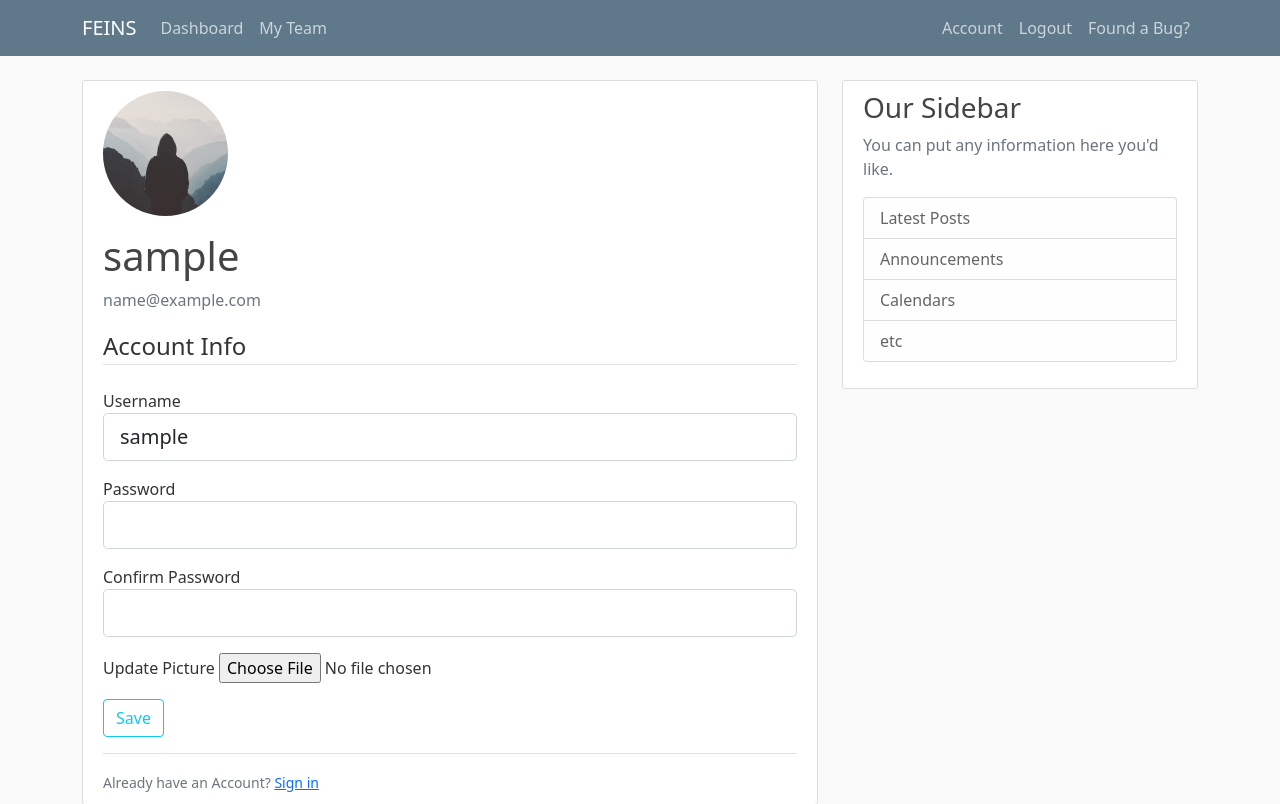
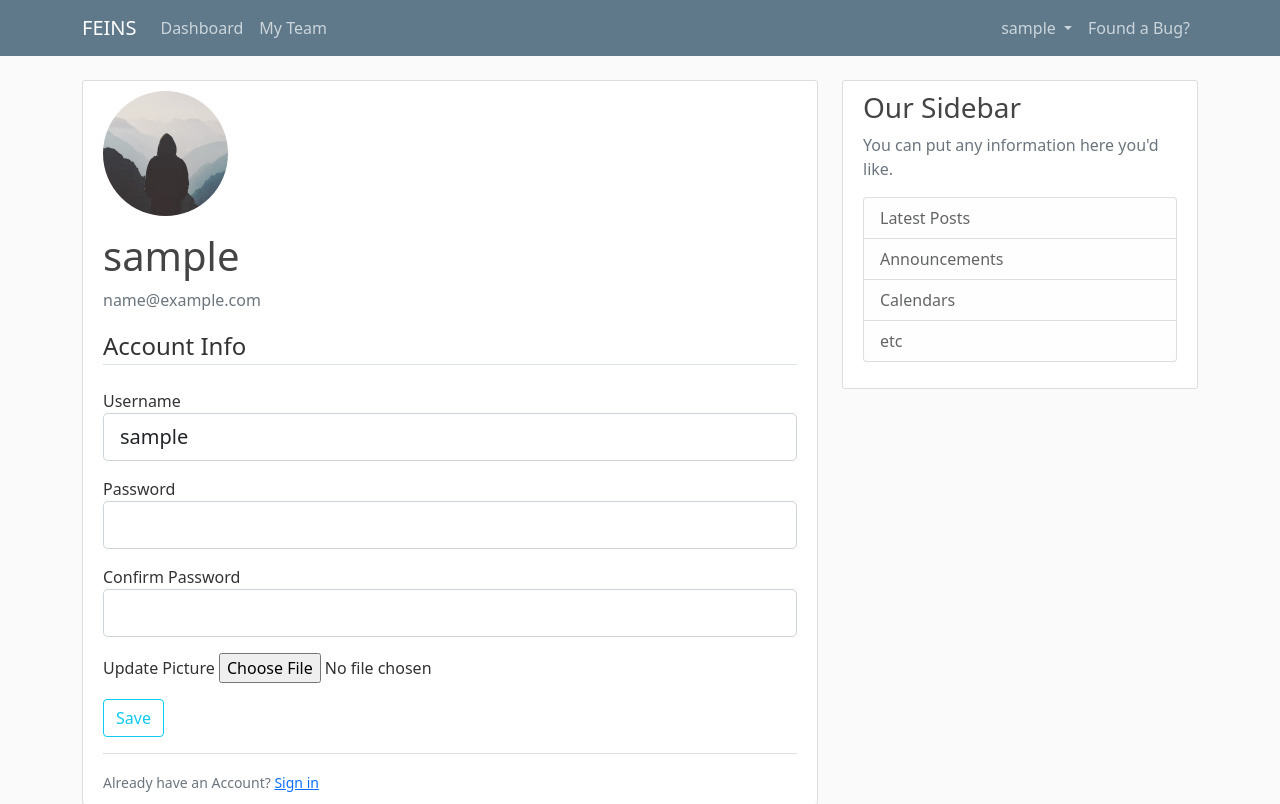
Before and after one commit to AlexanderGiller/Formula1Fantasy, a Flask app: page /account in a window 1280 px wide. Shown: the top 804 px of the page. Run offline with Flask 2, Linux system fonts and the light colour scheme; the visitor is signed in with stand-in values (Sample User, id 1); data comes from the database, SQL or seed files in the repository; some libraries are stand-ins or nearby versions.

Commit message:
updated navbar when not logged in, only see login and register fixed mobile collapse not working created a dropdown with name to access account links

```diff
--- a/f1f/templates/layout.html
+++ b/f1f/templates/layout.html
@@ -23,26 +23,36 @@
         <nav class="navbar navbar-expand-md navbar-dark bg-steel fixed-top">
             <div class="container">
                 <a class="navbar-brand mr-4" href="/">FEINS</a>
-                <button class="navbar-toggler" type="button" data-toggle="collapse" data-target="#navbarToggle"
+                <button class="navbar-toggler" type="button" data-bs-toggle="collapse" data-bs-target="#navbarToggle"
                     aria-controls="navbarToggle" aria-expanded="false" aria-label="Toggle navigation">
                     <span class="navbar-toggler-icon"></span>
                 </button>
                 <div class="collapse navbar-collapse" id="navbarToggle">
+                {% if current_user.is_authenticated %}
                     <div class="navbar-nav me-auto">
                         <a class="nav-item nav-link" href="{{ url_for('dashboard') }}">Dashboard</a>
                         <a class="nav-item nav-link" href="{{ url_for('myteam') }}">My Team</a>
                     </div>
-                    <!-- Navbar Right Side -->
+                <!-- Navbar Right Side -->
+                    <div class="navbar-nav dropdown">
+                        <a class="nav-link dropdown-toggle" href="#" id="navbarDropdown" role="button" data-bs-toggle="dropdown" aria-expanded="false">
+                            {{ current_user.username }}
+                        </a>
+                        <ul class="dropdown-menu dropdown-menu-dark bg-steel" aria-labelledby="navbarDropdown">
+                            <li><a class="dropdown-item" href="{{ url_for('account') }}">My Account</a> </li>
+                            <li><hr class="dropdown-divider"></li>
+                            <li><a class="dropdown-item" href="{{ url_for('logout') }}">Logout</a> </li>
+                        </ul>
+                    </div>
                     <div class="navbar-nav">
-                        {% if current_user.is_authenticated %}
-                            <a class="nav-item nav-link" href="{{ url_for('account') }}">Account</a>
-                            <a class="nav-item nav-link" href="{{ url_for('logout') }}">Logout</a>
-                            <a class="nav-item nav-link" href="{{ url_for('bug_report') }}">Found a Bug?</a>
-                        {% else %}
-                            <a class="nav-item nav-link" href="{{ url_for('login') }}">Login</a>
-                            <a class="nav-item nav-link" href="{{ url_for('register') }}">Register</a>
-                        {% endif %}
+                        <a class="nav-item nav-link" href="{{ url_for('bug_report') }}">Found a Bug?</a>
                     </div>
+                {% else %}
+                    <div class="navbar-nav ms-auto">
+                        <a class="nav-item nav-link" href="{{ url_for('login') }}">Login</a>
+                        <a class="nav-item nav-link" href="{{ url_for('register') }}">Register</a>
+                    </div>
+                {% endif %}
                 </div>
             </div>
         </nav>
```
